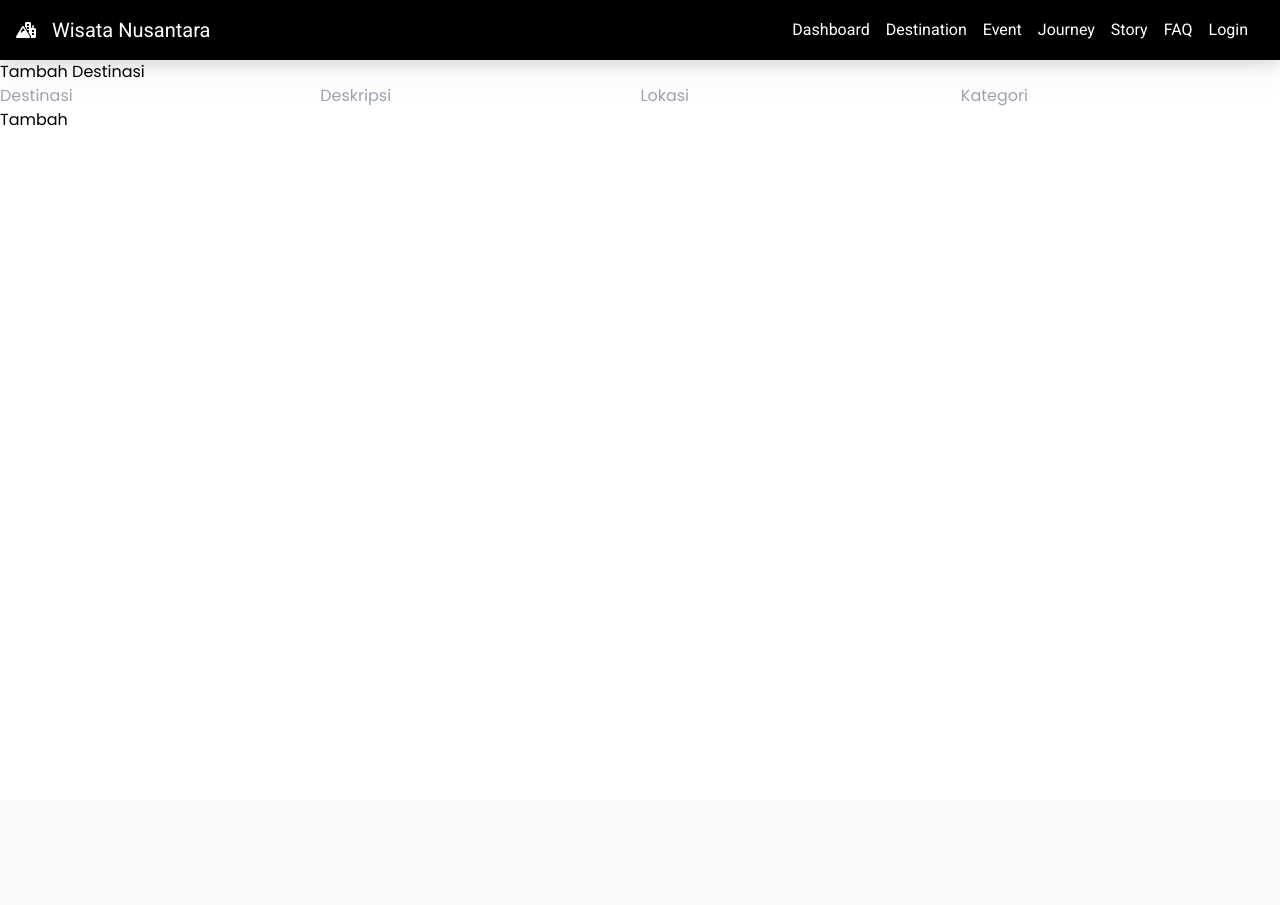
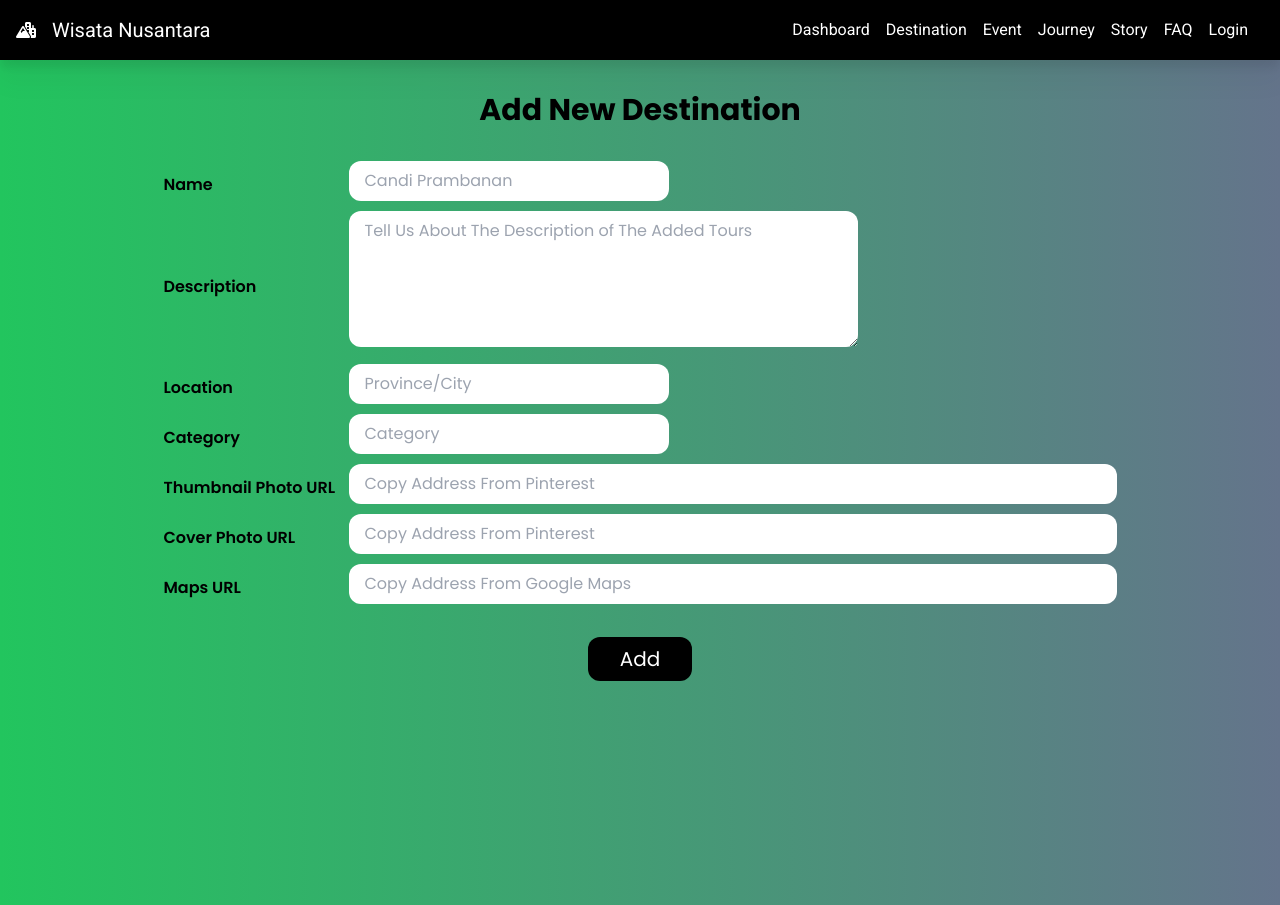
Before and after one commit to eugeniusms/wisata-nusantara, a Django app: page /destination/add/ in a window 1280 px wide. Before the commit the page ends 126 px from the top, so only its background shows below. Run offline with Django 4.2, Linux system fonts and the light colour scheme; some libraries are stand-ins or nearby versions.

Commit message:
🛠 Form Add Destination Clear

```diff
--- a/daftar_destinasi/templates/tambah-destinasi.html
+++ b/daftar_destinasi/templates/tambah-destinasi.html
@@ -9,7 +9,7 @@
     // [POST] ADD DESTINASI
     $('#tambah-destinasi').click(function () {
         event.preventDefault();
-        const formTerisi = $('#nama').val() && $('#deskripsi').val() && $('#kategori').val() && $('#lokasi').val();
+        const formTerisi = $('#nama').val() && $('#deskripsi').val() && $('#kategori').val() && $('#lokasi').val() && $('#maps_url').val() && $('#foto_thumbnail_url').val() && $('#foto_cover_url').val();
         if (formTerisi) {
             $.post(
                 url = '/destination/add/',
@@ -18,6 +18,9 @@
                     deskripsi: $('#deskripsi').val(),
                     kategori: $('#kategori').val(),
                     lokasi: $('#lokasi').val(),
+                    foto_thumbnail_url: $('#foto_thumbnail_url').val(),
+                    foto_cover_url: $('#foto_cover_url').val(),
+                    maps_url: $('#maps_url').val(),
                 },
                 function (res, status) {
                     if (status == 'success') {
@@ -31,16 +34,111 @@
 </script>
 
 {% block content %}
-<div>
-  <p>Tambah Destinasi</p>
-  <form action="" method="POST">
-    {% csrf_token %}
-    <input type="text" name="nama" id="nama" placeholder="Destinasi"/>
-    <input type="text" name="deskripsi" id="deskripsi" placeholder="Deskripsi"/>
-    <input type="text" name="lokasi" id="lokasi" placeholder="Lokasi"/>
-    <input type="text" name="kategori" id="kategori" placeholder="Kategori"/>
+<div class="bg-gradient-to-r from-green-500 to-slate-500">
+  <p class="text-center py-8 text-3xl font-bold">Add New Destination</p>
+  <div class="flex justify-center">
+    <form action="" method="POST">
+      {% csrf_token %}
+      <table>
+        <tr>
+          <td><label class="font-semibold">Name</label></td>
+          <td><input
+            type="text"
+            name="nama"
+            id="nama"
+            placeholder="Candi Prambanan"
+            class="py-2 px-4 rounded-xl mb-2"
+            size="18"
+            maxlength="18"
+            required/>
+          </td>
+        </tr>
+        <tr>
+          <td><label class="font-semibold">Description</label></td>
+          <td><textarea
+            type="text"
+            name="deskripsi"
+            id="deskripsi"
+            placeholder="Tell Us About The Description of The Added Tours"
+            rows="5"
+            cols="33"
+            class="py-2 px-4 rounded-xl mb-2"
+            required></textarea>
+          </td>
+        </tr>
+        <tr>
+          <td><label class="font-semibold">Location</label></td>
+          <td><input
+            type="text"
+            name="lokasi"
+            id="lokasi"
+            placeholder="Province/City"
+            class="py-2 px-4 rounded-xl mb-2"
+            size="18"
+            maxlength="18"
+            required/>
+          </td>
+        </tr>
+        <tr>
+          <td><label class="font-semibold">Category</label></td>
+          <td><input
+            type="text"
+            name="kategori"
+            id="kategori"
+            placeholder="Category"
+            class="py-2 px-4 rounded-xl mb-2"
+            size="18"
+            maxlength="18"
+            required/>
+          </td>
+        </tr>
+        <tr>
+          <td><label class="font-semibold">Thumbnail Photo URL&nbsp;&nbsp;&nbsp;</label></td>
+          <td><input
+            type="text"
+            name="foto_thumbnail_url"
+            id="foto_thumbnail_url"
+            placeholder="Copy Address From Pinterest"
+            class="py-2 px-4 rounded-xl mb-2"
+            size="50"
+            required/>
+          </td>
+        </tr>
+        <tr>
+          <td><label class="font-semibold">Cover Photo URL</label></td>
+          <td><input
+            type="text"
+            name="foto_cover_url"
+            id="foto_cover_url"
+            placeholder="Copy Address From Pinterest"
+            class="py-2 px-4 rounded-xl mb-2"
+            size="50"
+            required/>
+          </td>
+        </tr>
+        <tr>
+          <td><label class="font-semibold">Maps URL</label></td>
+          <td><input
+            type="text"
+            name="maps_url"
+            id="maps_url"
+            placeholder="Copy Address From Google Maps"
+            class="py-2 px-4 rounded-xl mb-2"
+            size="50"
+            required/>
+          </td>
+        </tr>
+      </table>
 
-    <button type="submit" id="tambah-destinasi">Tambah</button>
-  </form>
+      <div>
+        <div class="flex justify-center">
+          <div class="bg-black text-white text-xl w-fit rounded-xl py-2 px-8 my-6">
+            <button type="submit" id="tambah-destinasi">Add</button>
+          </div>
+        </div>
+      </div>
+    </form>
+  </div>
+  <div class="h-[200px]"></div>
 </div>
 {% endblock %}
--- a/daftar_destinasi/views.py
+++ b/daftar_destinasi/views.py
@@ -43,12 +43,18 @@ def tambah_destinasi(request):
     deskripsi = request.POST.get('deskripsi')
     lokasi = request.POST.get('lokasi')
     kategori = request.POST.get('kategori')
+    foto_thumbnail_url = request.POST.get('foto_thumbnail_url')
+    foto_cover_url = request.POST.get('foto_cover_url')
+    maps_url = request.POST.get('maps_url')
 
     destinasi = Destinasi(
       nama=nama,
       deskripsi=deskripsi,
       lokasi=lokasi,
-      kategori=kategori
+      kategori=kategori,
+      foto_thumbnail_url=foto_thumbnail_url,
+      foto_cover_url=foto_cover_url,
+      maps_url=maps_url
     )
     destinasi.save()
 
```
Also changed, not shown: daftar_destinasi/templates/daftar-destinasi.html (+7 -5 lines).
